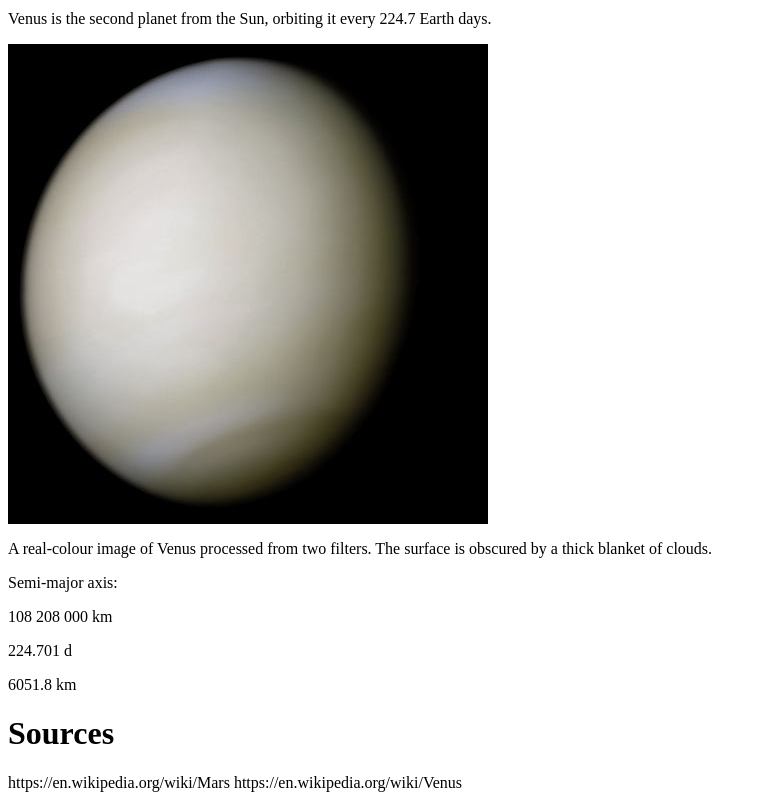
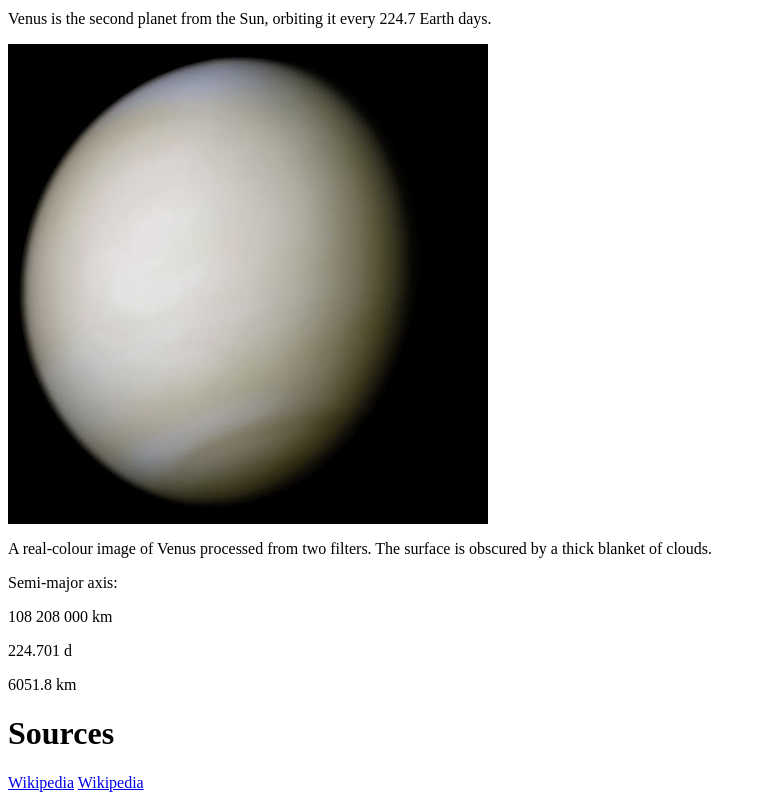
Before and after one commit to KimothyPepper/semantics, a plain HTML site: page index.html in a window 1280 px wide. Shown: the part 1182-1982 px from the top of the page, without its empty margins (0-766 px from the left). Drawn offline with Linux system fonts and the light colour scheme.

Commit message:
Added links

```diff
--- a/index.html
+++ b/index.html
@@ -57,5 +57,5 @@ Mars
 
 <h1>Sources</h1>
 
-https://en.wikipedia.org/wiki/Mars
-https://en.wikipedia.org/wiki/Venus
+<a href="https://en.wikipedia.org/wiki/Mars">Wikipedia</a>
+<a href="https://en.wikipedia.org/wiki/Venus">Wikipedia</a>
```
